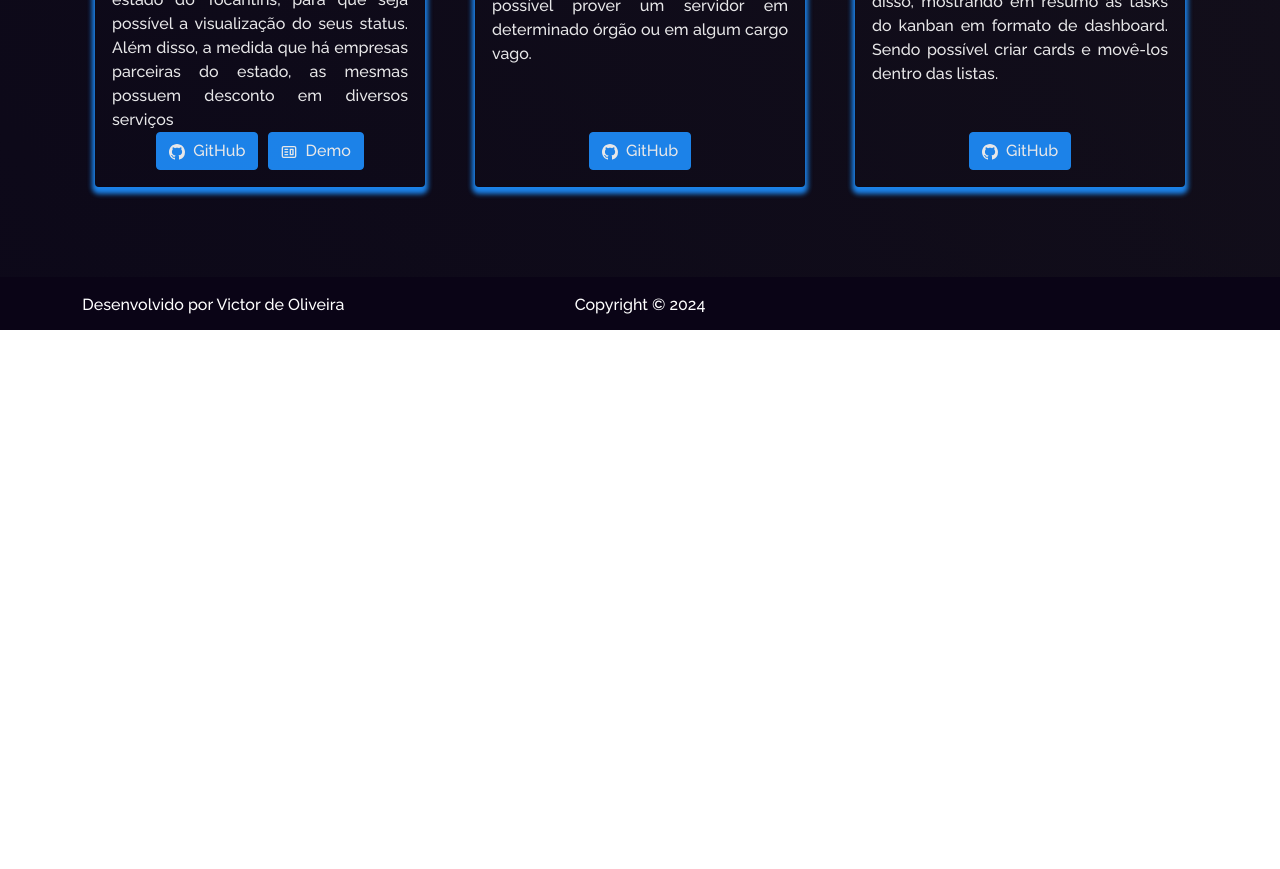
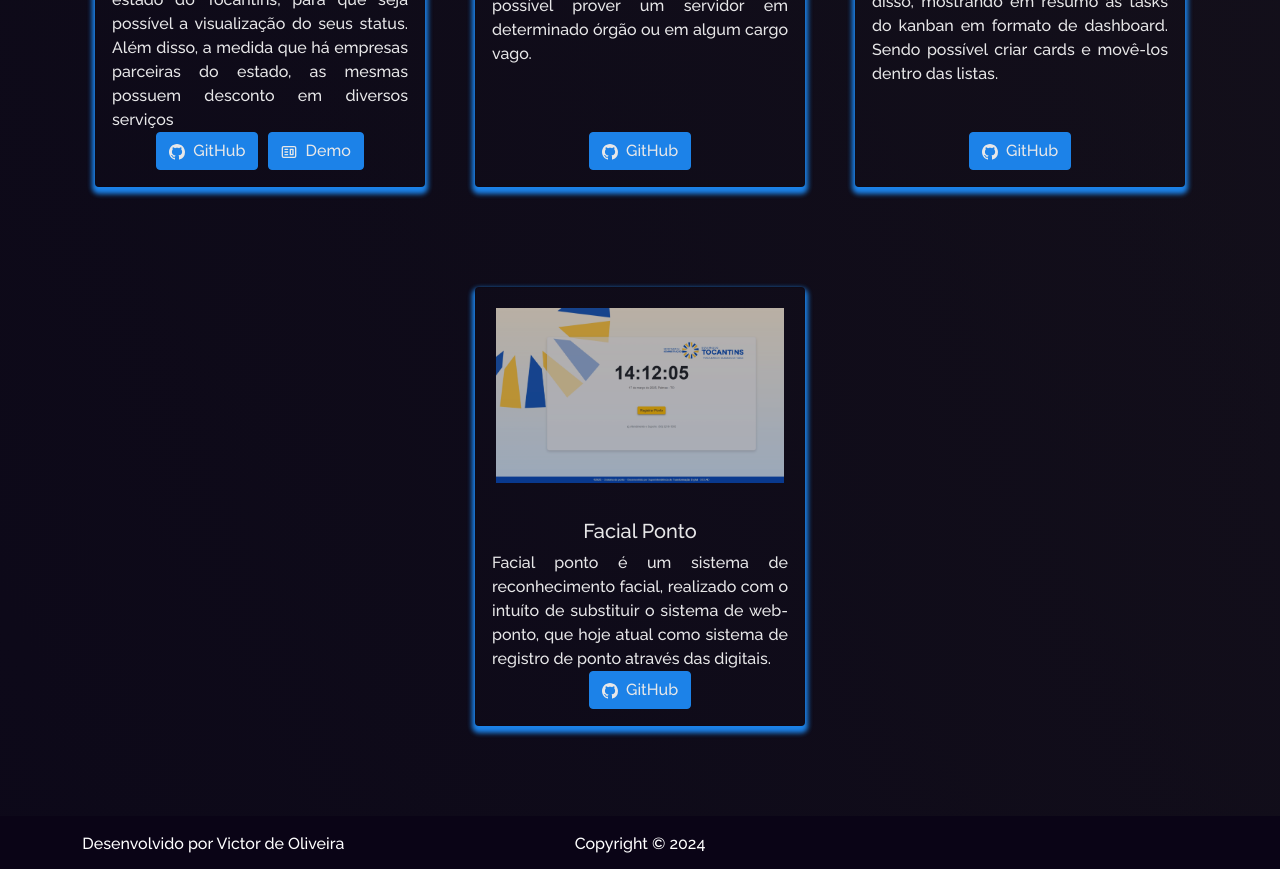
Before and after one commit to V1ctorGip/PortifolioVictor, a React (Create React App) app: page /project in a window 1280 px wide. Shown: the part 1280-2149 px from the top of the page. Before the commit the page ends 1610 px from the top, so only its background shows below. Built offline with nearby package versions, Linux system fonts and the light colour scheme.

Commit message:
Add projects

```diff
--- a/src/components/Projects/Projects.js
+++ b/src/components/Projects/Projects.js
@@ -8,6 +8,7 @@ import Erecycle from "../../Assets/Projects/Erecycle.png";
 import Clube from "../../Assets/Projects/Clube.png";
 import Gecom from "../../Assets/Projects/Gecom.jpeg";
 import CardVex from "../../Assets/Projects/CardVex.jpeg";
+import Facialponto from "../../Assets/Projects/Facialponto.png";
 function Projects() {
   return (
     <Container fluid className="project-section">
@@ -79,6 +80,15 @@ function Projects() {
               description="CardVex é um sistema de gestão de atividades totalmente versátil, trazendo açõe idênticas ao sistema Trello, além disso, mostrando em resumo as tasks do kanban em formato de dashboard. Sendo possível criar cards e movê-los dentro das listas."
             />
           </Col>
+          <Col md={4} className="project-card">
+            <ProjectCard
+              imgPath={Facialponto}
+              isBlog={false}
+              ghLink="https://github.com/V1ctorGip/Web-ponto"
+              title="Facial Ponto"
+              description="Facial ponto é um sistema de reconhecimento facial, realizado com o intuíto de substituir o sistema de web-ponto, que hoje atual como sistema de registro de ponto através das digitais."
+            />
+          </Col>
         </Row>
       </Container>
     </Container>
```
Also changed, not shown: src/Assets/Projects/Facialponto.png (added).
